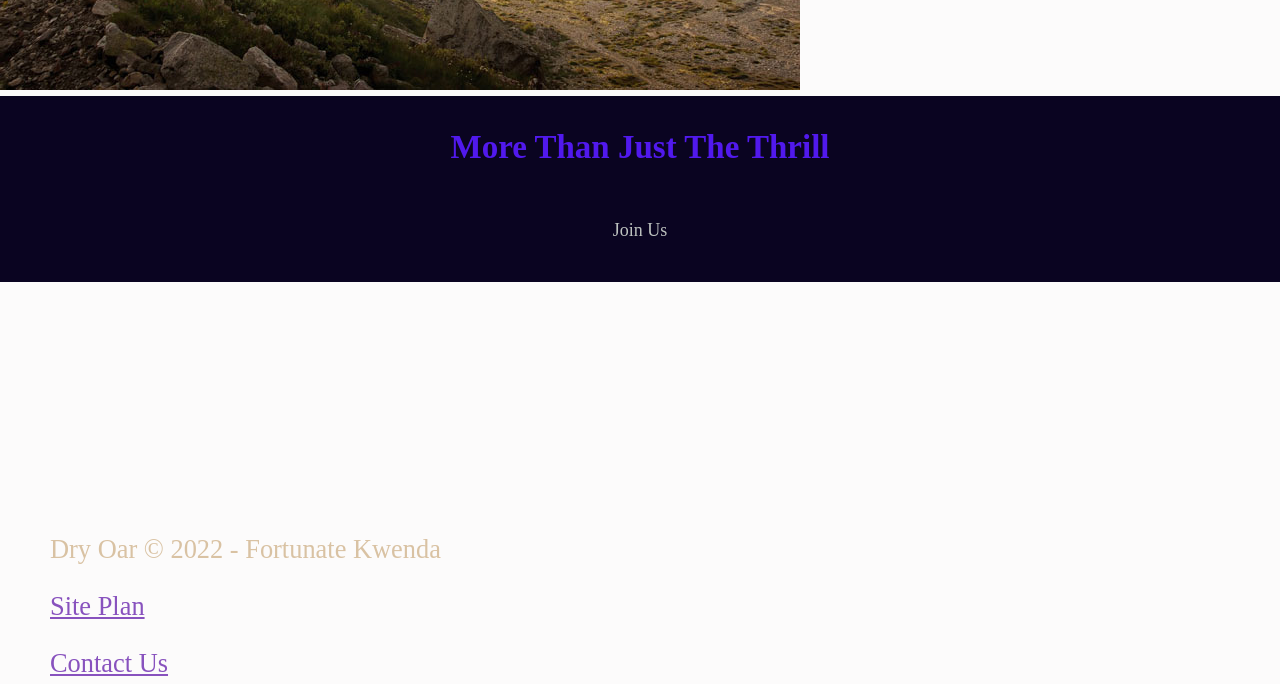
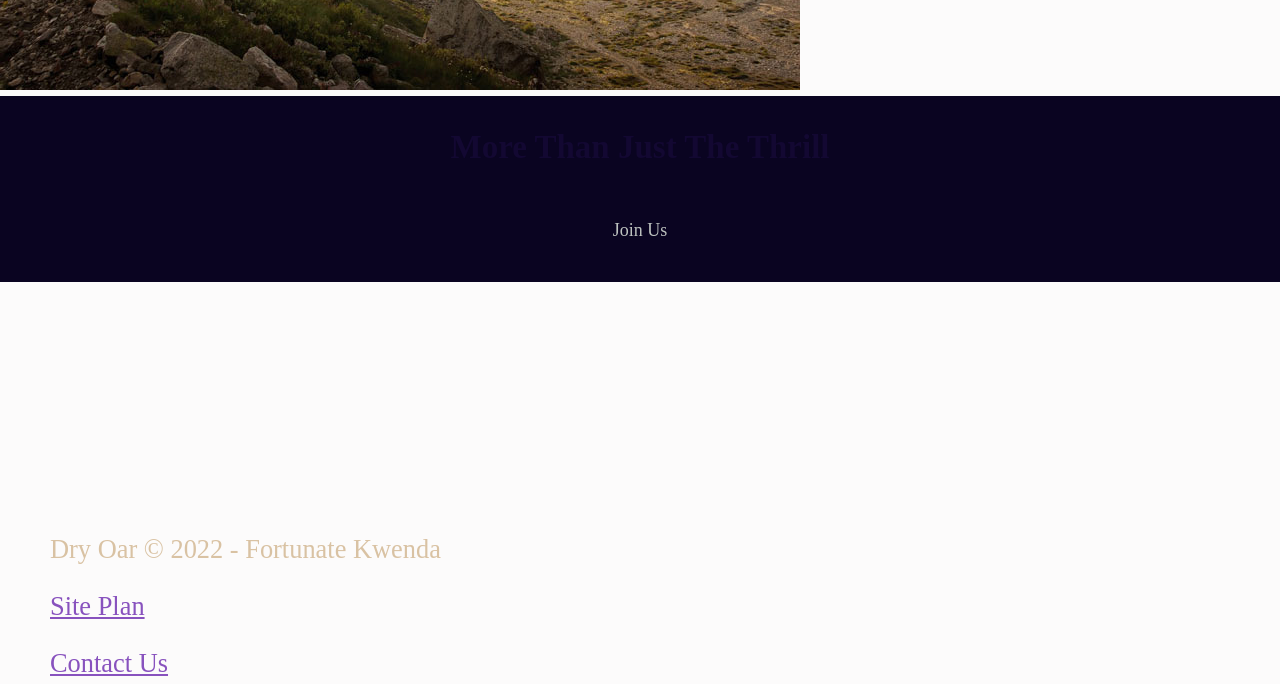
Before and after one commit to Fortue3/wdd130-1, a plain HTML site: page wwr/index.html in a window 1280 px wide. Shown: the part 4020-4704 px from the top of the page. Drawn offline with Linux system fonts and the light colour scheme.

```diff
--- a/wwr/styles/style.css
+++ b/wwr/styles/style.css
@@ -95,7 +95,7 @@
   }
 
 .msg h2{
-    color: rgb(81, 25, 237);
+    color: rgb(19, 8, 50);
     padding-bottom: 15px;
 }
 .msg p{
```
